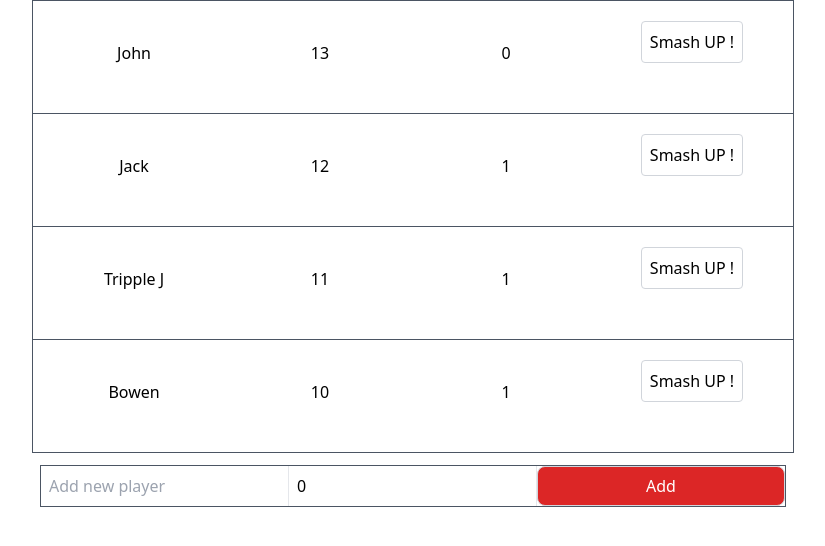
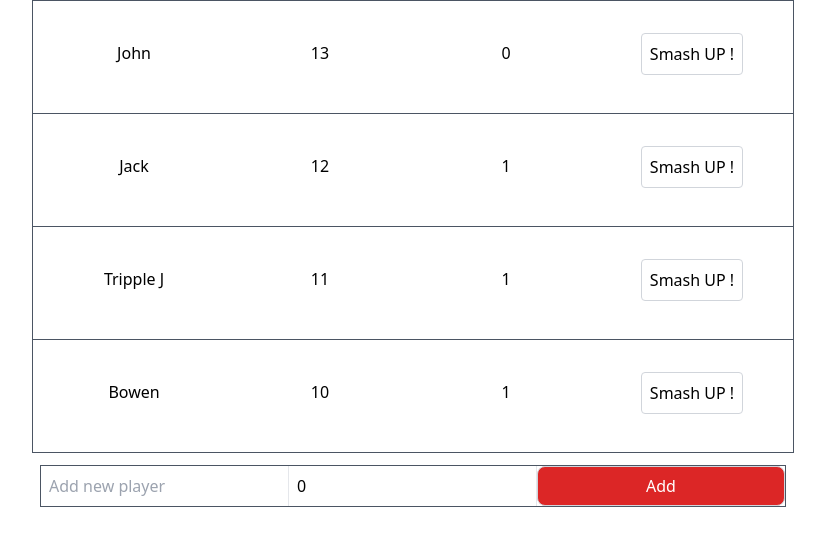
Before and after one commit to irex808/vue3-test1, a Vue app in the folder vue-test-1-sfc/: page / in a window 1280 px wide. Shown: the top 546 px of the page, without its empty margins (227-1052 px from the left). Built offline with nearby package versions, Linux system fonts and the light colour scheme.

Commit message:
Player component modified css grid alignment

```diff
--- a/vue-test-1-sfc/src/components/Player.vue
+++ b/vue-test-1-sfc/src/components/Player.vue
@@ -22,7 +22,7 @@ export default{
         <section>
         <li class="p-2 h-28 grid grid-cols-4 content-start justify-items-center">
             <div class="pt-8"> {{ player.player.name }} </div>     <div class="pt-8">{{ player.player.score }}</div>     <div class="pt-8"> {{ player.player.difference }} </div>
-            <div class="justify-right px-3 py-3"> <button class="border border-gray-300 rounded px-2 py-2" @click="score">Smash UP !</button> </div>
+            <div class="justify-right px-3 py-6"> <button class="border border-gray-300 rounded px-2 py-2" @click="score">Smash UP !</button> </div>
         </li>
     </section>
 </template>
```
